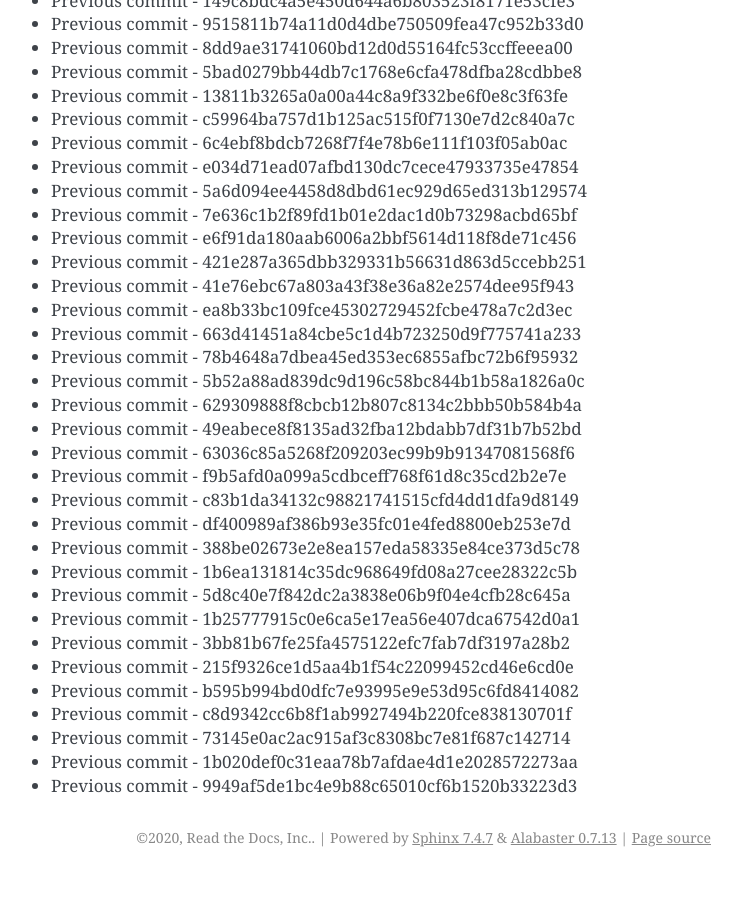
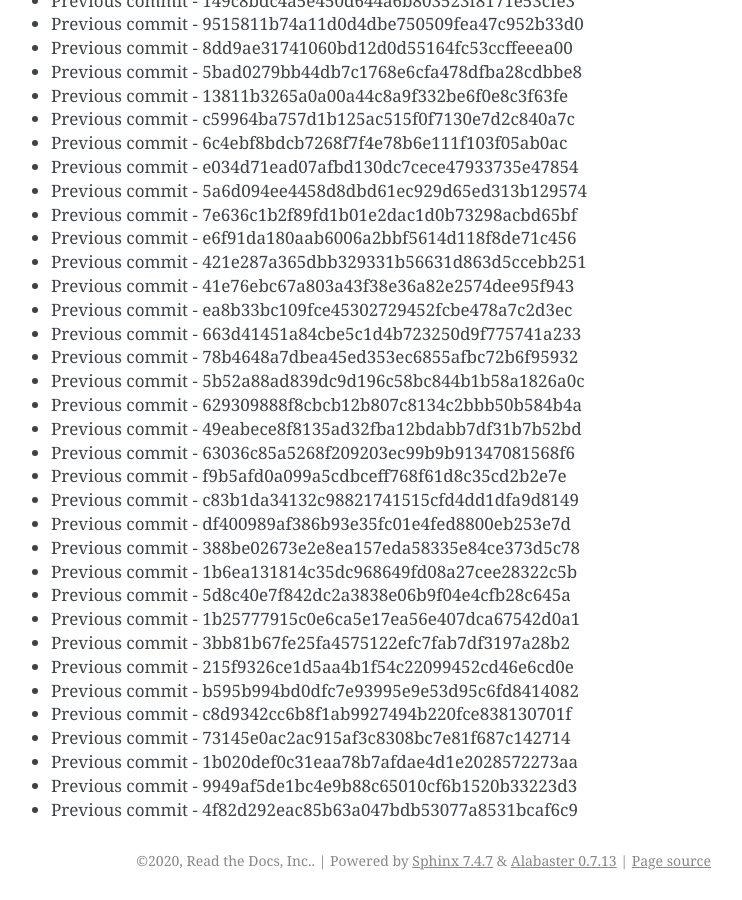
Before and after one commit to readthedocs/rtd-git-stresstest, a Sphinx documentation site: the page built from docs/updates.rst, in a window 1280 px wide and 900 px high, scrolled down 43537 px. Shown: the whole window, without its empty margins (399-1141 px from the left). Built offline with Sphinx 7.4.7, drawn with Linux system fonts in a browser that asks for light colours; before the commit the page ends 44414 px from its top, so only the background shows below that.

Commit message:
Generating commit from previous: 4f82d292eac85b63a047bdb53077a8531bcaf6c9

```diff
--- a/docs/updates.rst
+++ b/docs/updates.rst
@@ -1861,3 +1861,4 @@ It can be tested for any performance characteristics.
 * Previous commit - 73145e0ac2ac915af3c8308bc7e81f687c142714
 * Previous commit - 1b020def0c31eaa78b7afdae4d1e2028572273aa
 * Previous commit - 9949af5de1bc4e9b88c65010cf6b1520b33223d3
+* Previous commit - 4f82d292eac85b63a047bdb53077a8531bcaf6c9
```
